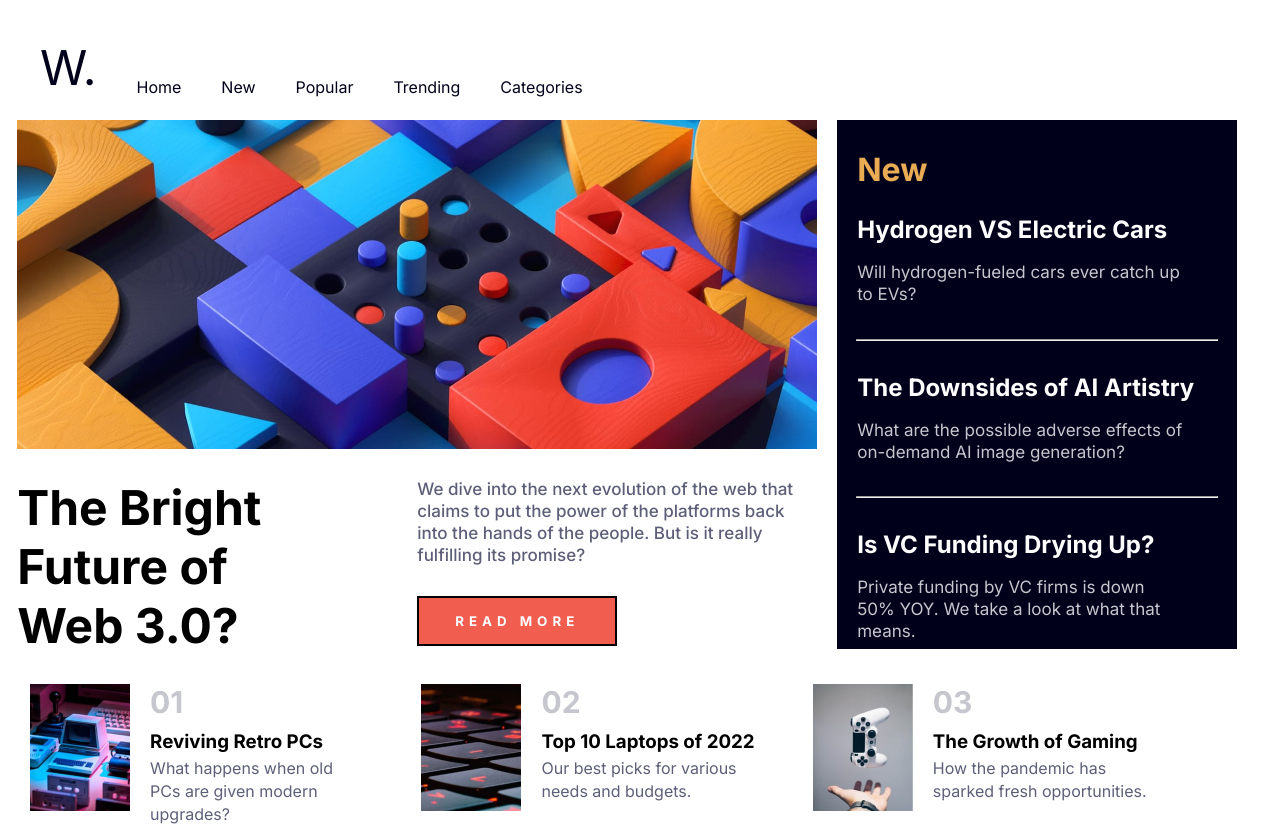
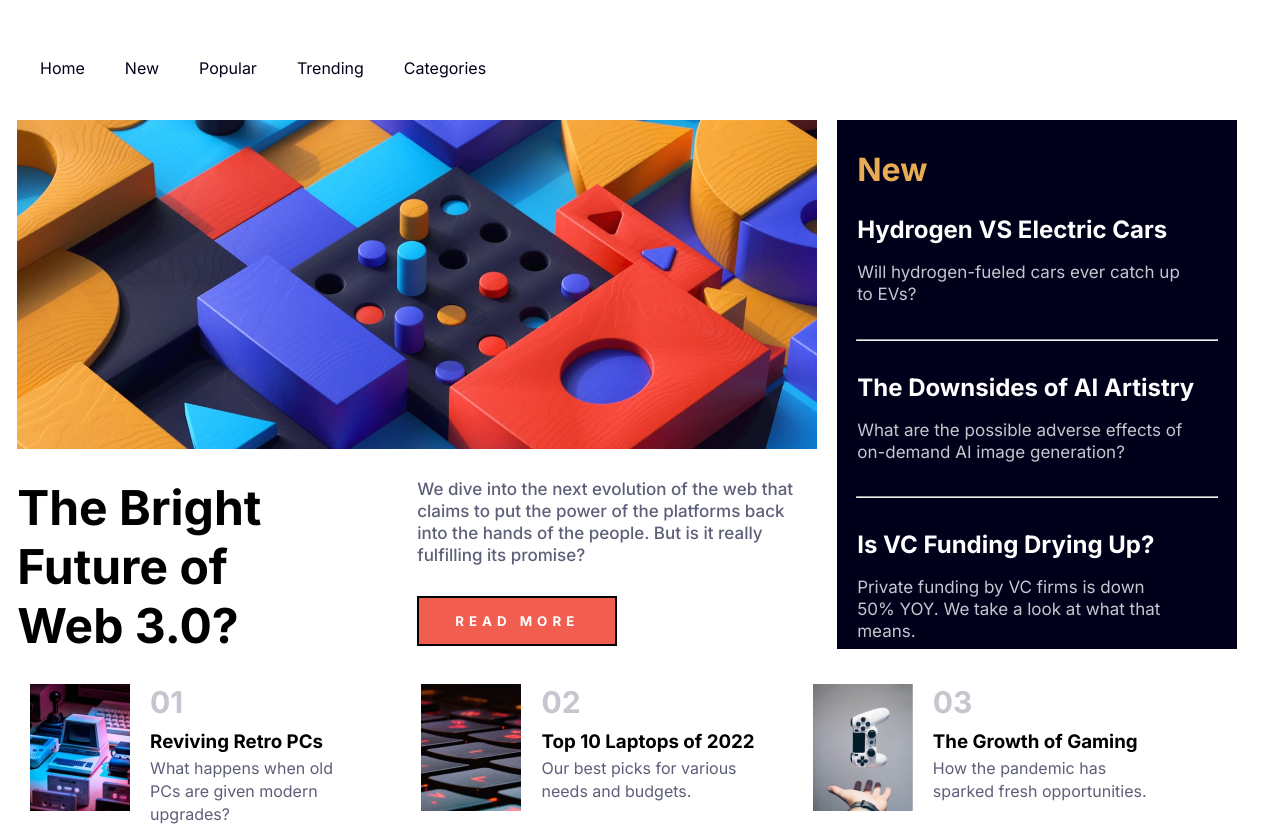
Before and after one commit to raahim21/News-homepage, a plain HTML site: page index.html in a window 1280 px wide. Drawn offline with Linux system fonts and the light colour scheme.

Commit message:
removed W.

```diff
--- a/index.html
+++ b/index.html
@@ -17,11 +17,7 @@
 
 
         <ul class="sans">
-            <div>
-                <li style="font-size: 3rem">
-                    <a href="">W.</a>
-                </li>
-            </div>
+
             <div style="display: flex; align-items: flex-end;">
                 <li>
                     <a href="home.html">Home</a >
```
